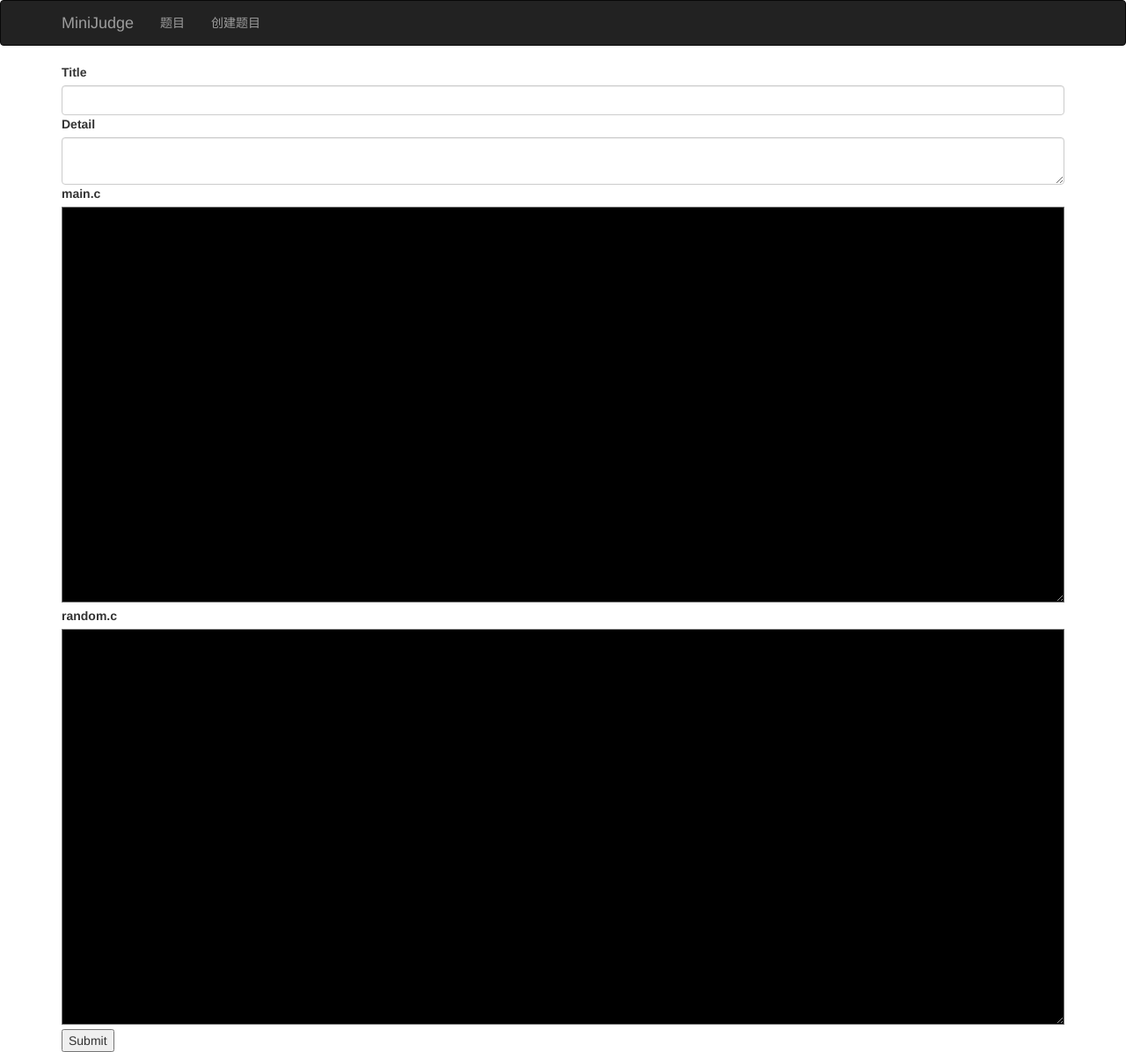
After one commit to psy054duck/MiniJudge, a Flask app: template app/templates/edit.html in a window 1280 px wide. The commit adds this page. Shown: the whole page at 88% size. Run offline with Flask 2, Linux system fonts and the light colour scheme; the template is opened without the code that fills it: values that come from a table or form of the project are taken from there, others are empty; some libraries are stand-ins or nearby versions.

Commit message:
add edit

```diff
--- a/app/main/forms.py
+++ b/app/main/forms.py
@@ -27,6 +27,13 @@ class SubmitForm(FlaskForm):
     body = TextAreaField(' 输入代码', validators=[DataRequired()])
     submit = SubmitField('提交')
 
+class CreateProblemForm(FlaskForm):
+    main = TextAreaField('main.c', validators=[DataRequired()])
+    rand = TextAreaField('random.c', validators=[DataRequired()])
+    title = StringField('Title', validators=[DataRequired()])
+    detail = TextAreaField('Detail')
+    submit = SubmitField('Create')
+
 class CreateCourseForm(FlaskForm):
     course_name = StringField('课程名', validators=[DataRequired()])
     submit = SubmitField('提交')
--- a/app/main/views.py
+++ b/app/main/views.py
@@ -1,7 +1,7 @@
 import os
 import subprocess
 from ..models import *
-from flask import render_template
+from flask import render_template, flash, redirect, url_for
 from . import main
 from .forms import *
 
@@ -27,6 +27,57 @@ def problem(id):
         res = judge(int(id), data)
     return render_template('problem.html', problem=problem,
                             res=res, form=submit_form)
+
+@main.route('/create', methods=['GET', 'POST'])
+def create():
+    form = CreateProblemForm()
+
+    if form.validate_on_submit():
+        title = form.title.data
+        detail = form.detail.data
+        main = form.main.data
+        rand = form.rand.data
+        p = Problem(title=title, detail=detail)
+        db.session.add(p)
+        db.session.commit()
+        createFile('problem/%d/standard/main.c' % p.id, main)
+        createFile('problem/%d/random/main.c' % p.id, rand)
+        flash('Success')
+        return redirect(url_for('main.problem_list'))
+
+    return render_template('create.html', form=form)
+
+@main.route('/edit/<id>', methods=['GET', 'POST'])
+def edit(id):
+    p = Problem.query.get_or_404(id)
+    form = CreateProblemForm()
+
+    if form.validate_on_submit():
+        p.title = form.title.data
+        p.detail = form.detail.data
+        p.main = form.main.data
+        p.rand = form.rand.data
+        db.session.add(p)
+        db.session.commit()
+        createFile('problem/%d/standard/main.c' % p.id, p.main)
+        createFile('problem/%d/random/main.c' % p.id, p.rand)
+        flash('Success')
+        return redirect(url_for('main.problem', id=id))
+
+    form.title.data = p.title
+    form.detail.data = p.detail
+    with open('problem/%s/standard/main.c' % id) as fp:
+        form.main.data = fp.read()
+
+    with open('problem/%s/random/main.c' % id) as fp:
+        form.rand.data = fp.read()
+    return render_template('edit.html', form=form)
+
+
+def createFile(path, data):
+    os.makedirs(os.path.dirname(path), exist_ok=True)
+    with open(path, 'w') as fp:
+        fp.write(data)
 
 def judge(id, data):
     num = 30
--- a/app/templates/base.html
+++ b/app/templates/base.html
@@ -28,6 +28,11 @@
                         题目
                     </a>
                 </li>
+                <li>
+                    <a href="{{ url_for('main.create')}}">
+                        创建题目
+                    </a>
+                </li>
             </ul>
         </div>
     </div>
--- /dev/null
+++ b/app/templates/edit.html
@@ -0,0 +1,17 @@
+{% extends 'base.html' %}
+
+{% block scripts %}
+{{ super() }}
+<script type='text/javascript' src='{{ url_for('static', filename='tab.js')}}'></script>
+{% endblock %}
+
+{% block page_content %}
+<form method="POST">
+    {{ form.hidden_tag() }}
+    {{ form.title.label }}{{ form.title(class='form-control') }}
+    {{ form.detail.label }}{{ form.detail(class='form-control') }}
+    {{ form.main.label }}{{ form.main(id="code_area", spellcheck="false", autocapitalize="off", autocomplete="off", autocorrect="off", style="height: 450px; width: 100%; background-color: black; color: white; font-family: Courier") }}
+    {{ form.rand.label }}{{ form.rand(id="code_area", spellcheck="false", autocapitalize="off", autocomplete="off", autocorrect="off", style="height: 450px; width: 100%; background-color: black; color: white; font-family: Courier") }}
+    {{ form.submit(value='Submit') }}
+</form>
+{% endblock %}
```
Also changed, not shown: app/templates/create.html (added, +17 -0 lines), data-dev.sqlite.
